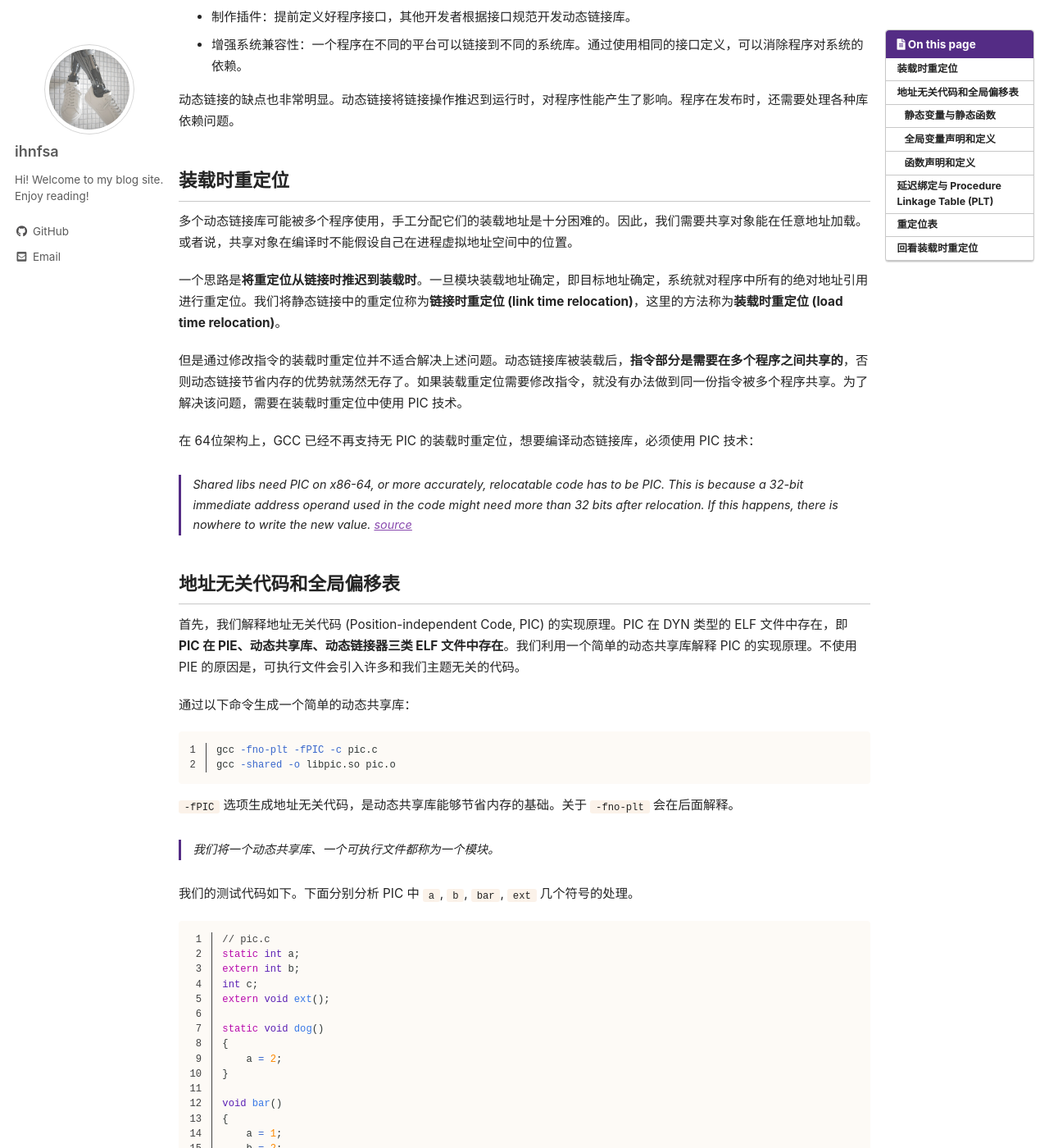
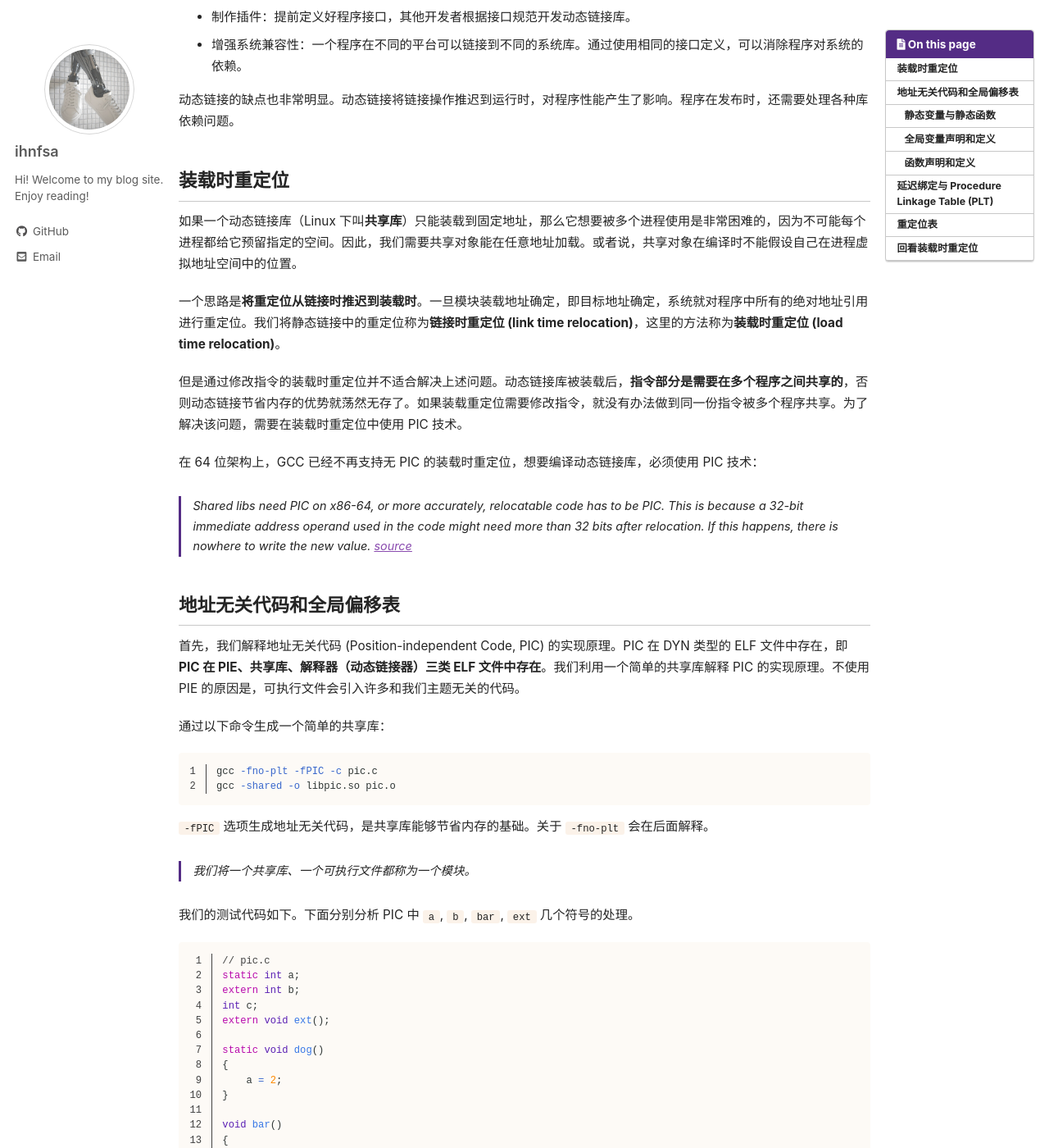
Before and after one commit to ihnfsax/ihnfsax.github.io, a Jekyll site: the page built from _posts/2023-07-10-dynamic-linking.md, in a window 1280 px wide and 1400 px high, scrolled down 428 px. Shown: the whole window at 82% size. Built offline with Jekyll 4.4.1, drawn with Linux system fonts in a browser that asks for light colours; cached includes are drawn as plain includes; some web fonts are replaced; comment, search, counter and statistics services are not loaded; some of the changed text lies outside the part shown.

Commit message:
Adjust some words in posts

````diff
--- a/_posts/2023-07-10-dynamic-linking.md
+++ b/_posts/2023-07-10-dynamic-linking.md
@@ -22,30 +22,30 @@ tags:
 
 ## 装载时重定位
 
-多个动态链接库可能被多个程序使用，手工分配它们的装载地址是十分困难的。因此，我们需要共享对象能在任意地址加载。或者说，共享对象在编译时不能假设自己在进程虚拟地址空间中的位置。
+如果一个动态链接库（Linux 下叫**共享库**）只能装载到固定地址，那么它想要被多个进程使用是非常困难的，因为不可能每个进程都给它预留指定的空间。因此，我们需要共享对象能在任意地址加载。或者说，共享对象在编译时不能假设自己在进程虚拟地址空间中的位置。
 
 一个思路是**将重定位从链接时推迟到装载时**。一旦模块装载地址确定，即目标地址确定，系统就对程序中所有的绝对地址引用进行重定位。我们将静态链接中的重定位称为**链接时重定位 (link time relocation)**，这里的方法称为**装载时重定位 (load time relocation)**。
 
 但是通过修改指令的装载时重定位并不适合解决上述问题。动态链接库被装载后，**指令部分是需要在多个程序之间共享的**，否则动态链接节省内存的优势就荡然无存了。如果装载重定位需要修改指令，就没有办法做到同一份指令被多个程序共享。为了解决该问题，需要在装载时重定位中使用 PIC 技术。
 
-在 64位架构上，GCC 已经不再支持无 PIC 的装载时重定位，想要编译动态链接库，必须使用 PIC 技术：
+在 64 位架构上，GCC 已经不再支持无 PIC 的装载时重定位，想要编译动态链接库，必须使用 PIC 技术：
 
 > Shared libs need PIC on x86-64, or more accurately, relocatable code has to be PIC. This is because a 32-bit immediate address operand used in the code might need more than 32 bits after relocation. If this happens, there is nowhere to write the new value. [source](https://stackoverflow.com/questions/7865059/why-does-gcc-force-pic-for-x64-shared-libs)
 
 ## 地址无关代码和全局偏移表
 
-首先，我们解释地址无关代码 (Position-independent Code, PIC) 的实现原理。PIC 在 DYN 类型的 ELF 文件中存在，即 **PIC 在 PIE、动态共享库、动态链接器三类 ELF 文件中存在**。我们利用一个简单的动态共享库解释 PIC 的实现原理。不使用 PIE 的原因是，可执行文件会引入许多和我们主题无关的代码。
+首先，我们解释地址无关代码 (Position-independent Code, PIC) 的实现原理。PIC 在 DYN 类型的 ELF 文件中存在，即 **PIC 在 PIE、共享库、解释器（动态链接器）三类 ELF 文件中存在**。我们利用一个简单的共享库解释 PIC 的实现原理。不使用 PIE 的原因是，可执行文件会引入许多和我们主题无关的代码。
 
-通过以下命令生成一个简单的动态共享库：
+通过以下命令生成一个简单的共享库：
 
 ```bash
 gcc -fno-plt -fPIC -c pic.c
 gcc -shared -o libpic.so pic.o
 ```
 
-`-fPIC` 选项生成地址无关代码，是动态共享库能够节省内存的基础。关于 `-fno-plt` 会在后面解释。
+`-fPIC` 选项生成地址无关代码，是共享库能够节省内存的基础。关于 `-fno-plt` 会在后面解释。
 
-> 我们将一个动态共享库、一个可执行文件都称为一个模块。
+> 我们将一个共享库、一个可执行文件都称为一个模块。
 
 我们的测试代码如下。下面分别分析 PIC 中 `a`, `b`, `bar`, `ext` 几个符号的处理。
 
@@ -181,7 +181,7 @@ Idx Name          Size      VMA               LMA               File off  Algn
 
 每个表项都是一个指针，占 8 个字节，那么这里的 `b` 就是 GOT 的第 2 个表项，`c` 是第 5 个表项。**动态链接器在装载模块时，会查找每个这样的变量的地址，然后填充 GOT 中的各个项。**
 
-这里的 GOT 就是 PIC 能节省内存的关键。**动态共享库被装入内存后，指令部分是在多个进程间共享的，不能被修改。** 同一个动态共享库在不同进程地址空间中的位置不同，变量或函数的实际地址也可能不同（例如进程 1 的 `b` 在模块 `M` 中定义，而进程 2 的 `b` 在模块 `N` 中定义）。倘若要在指令中嵌入变量 `b` 的偏移或地址，则必须通过修改指令进行重定位，这违背了一份代码的原则。使用 GOT 后，重定位不需要修改指令，而是通过修改 GOT 表项完成的。**GOT 可看做一种数据段，而动态共享库的数据段在不同进程都是有副本的，所以修改 GOT 是完全合法的。**
+这里的 GOT 就是 PIC 能节省内存的关键。**共享库被装入内存后，指令部分是在多个进程间共享的，不能被修改。** 同一个共享库在不同进程地址空间中的位置不同，变量或函数的实际地址也可能不同（例如进程 1 的 `b` 在模块 `M` 中定义，而进程 2 的 `b` 在模块 `N` 中定义）。倘若要在指令中嵌入变量 `b` 的偏移或地址，则必须通过修改指令进行重定位，这违背了一份代码的原则。使用 GOT 后，重定位不需要修改指令，而是通过修改 GOT 表项完成的。**GOT 可看做一种数据段，而共享库的数据段在不同进程都是有副本的，所以修改 GOT 是完全合法的。**
 
 那么为什么模块内有定义的符号也要重定位（改 GOT）呢？
 
````
Also changed, not shown: _posts/2023-07-09-static-linking.md (+1 -1 lines).
